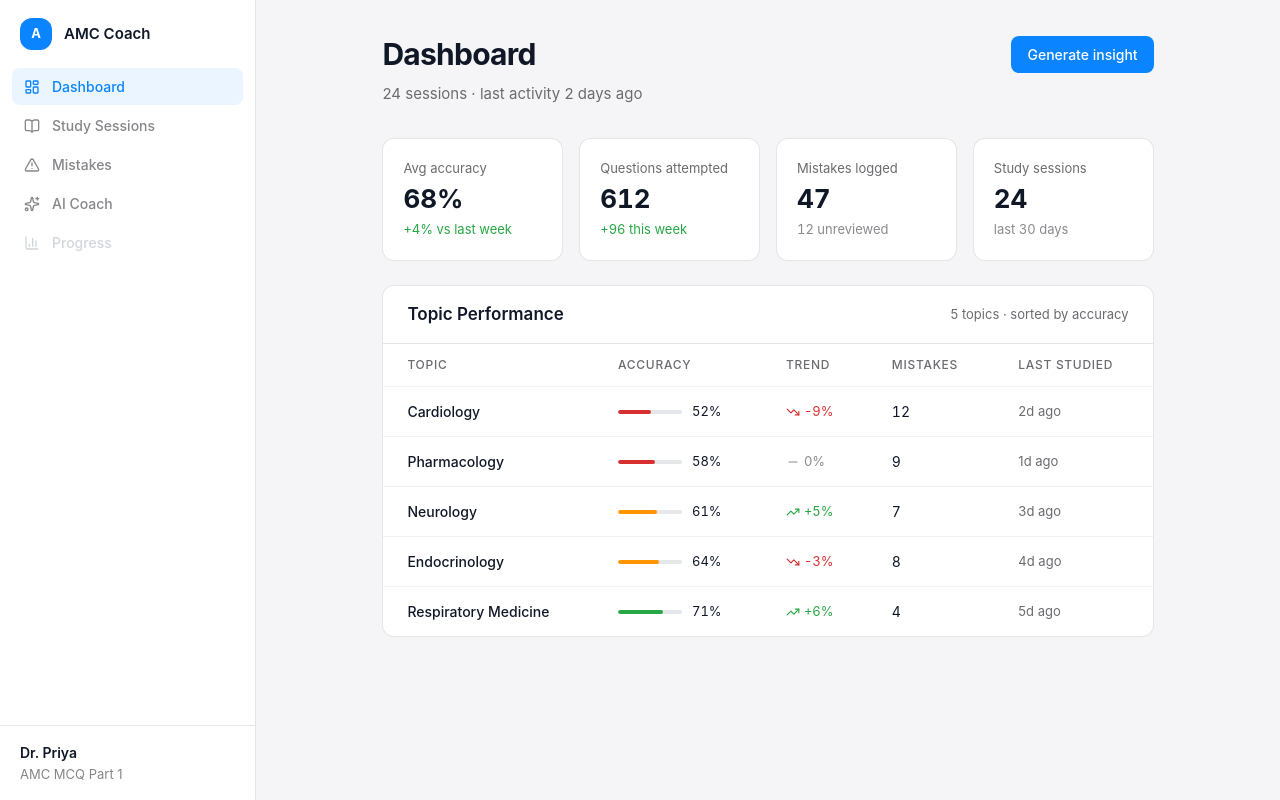
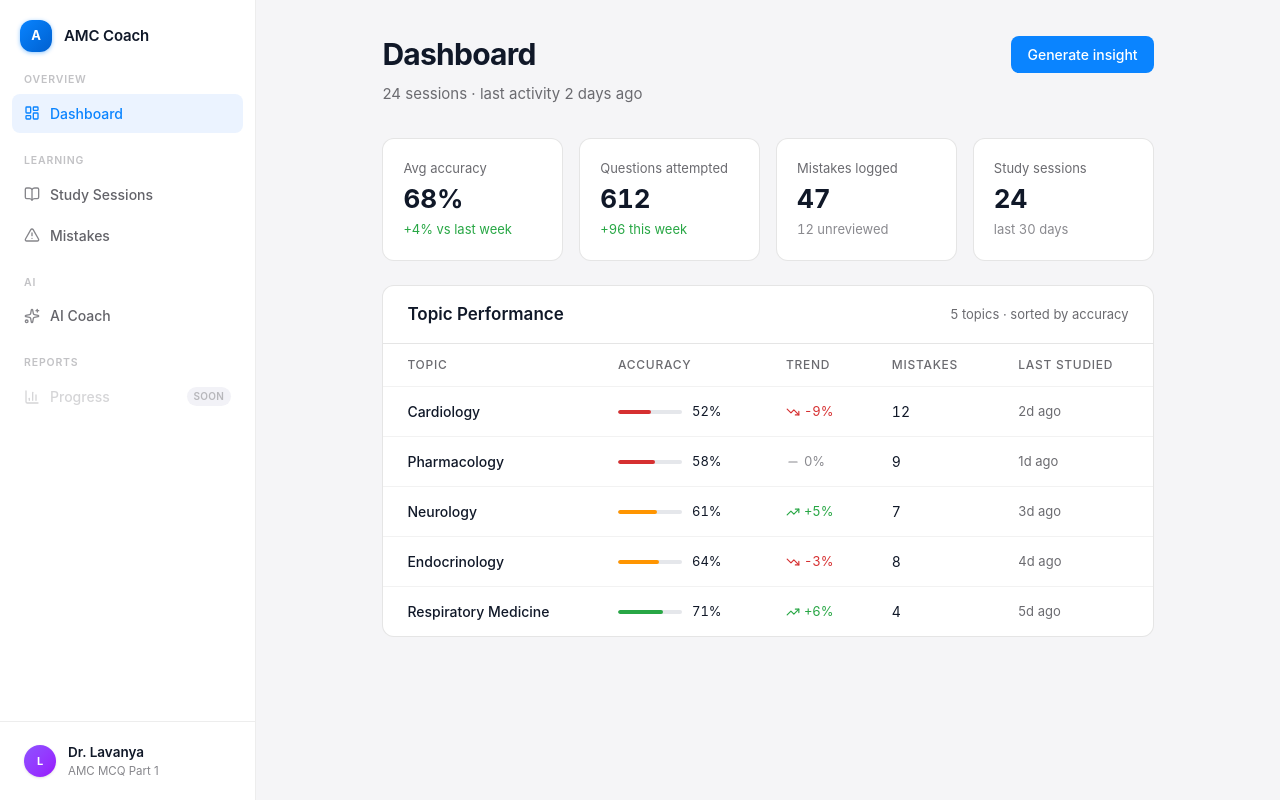
Before and after one commit to BuildWithSai/amc-ai-coach, a React (Vite) app: page / in a window 1280 px wide. Built offline with nearby package versions, Linux system fonts and the light colour scheme.

Commit message:
refine sidebar with section labels and improved spacing

```diff
--- a/src/components/AppShell.tsx
+++ b/src/components/AppShell.tsx
@@ -8,11 +8,22 @@ import {
 } from "lucide-react";
 import type { ReactNode } from "react";
 
-const NAV = [
-  { to: "/", icon: LayoutDashboard, label: "Dashboard" },
+const NAV_GROUPS = [
+  {
+    section: "Overview",
+    items: [{ to: "/", icon: LayoutDashboard, label: "Dashboard" }],
+  },
+  {
+    section: "Learning",
+    items: [
       { to: "/study-sessions", icon: BookOpen, label: "Study Sessions" },
       { to: "/mistakes", icon: AlertTriangle, label: "Mistakes" },
-  { to: "/ai-coach", icon: Sparkles, label: "AI Coach" },
+    ],
+  },
+  {
+    section: "AI",
+    items: [{ to: "/ai-coach", icon: Sparkles, label: "AI Coach" }],
+  },
 ];
 
 export function AppShell({ children }: { children: ReactNode }) {
@@ -20,48 +31,88 @@ export function AppShell({ children }: { children: ReactNode }) {
 
   return (
     <div className="fixed inset-0 flex overflow-hidden bg-[#F5F5F7]">
-      <aside className="flex h-full w-64 shrink-0 flex-col border-r border-black/10 bg-white">
+      <aside className="flex h-full w-64 shrink-0 flex-col border-r border-black/[0.07] bg-white">
 
-        <div className="flex items-center gap-3 px-5 py-[18px]">
-          <div className="flex h-8 w-8 shrink-0 items-center justify-center rounded-xl bg-[#0A84FF] text-[13px] font-bold text-white">
+        {/* Brand */}
+        <div className="flex items-center gap-3 px-5 py-5">
+          <div className="flex h-8 w-8 shrink-0 items-center justify-center rounded-xl bg-gradient-to-br from-[#0A84FF] to-[#0060D0] text-[13px] font-bold text-white shadow-[0_1px_4px_rgba(10,132,255,0.45)]">
             A
           </div>
-          <span className="text-[15px] font-semibold text-gray-900">AMC Coach</span>
+          <span className="text-[15px] font-semibold tracking-[-0.01em] text-gray-900">
+            AMC Coach
+          </span>
         </div>
 
-        <nav className="flex-1 space-y-0.5 px-3">
-          {NAV.map(({ to, icon: Icon, label }) => {
+        {/* Navigation */}
+        <nav className="flex-1 overflow-y-auto px-3 pb-2">
+          {NAV_GROUPS.map(({ section, items }, i) => (
+            <div key={section} className={i > 0 ? "mt-5" : ""}>
+              <p className="mb-1.5 px-3 text-[10.5px] font-semibold uppercase tracking-[0.08em] text-[#86868B]/50 select-none">
+                {section}
+              </p>
+              <div className="space-y-[2px]">
+                {items.map(({ to, icon: Icon, label }) => {
                   const active = pathname === to;
                   return (
                     <Link
                       key={to}
                       to={to}
-                className={`flex items-center gap-3 rounded-lg px-3 py-2 text-[14px] font-medium transition-all duration-150 ease-out ${
+                      className={`group flex items-center gap-2.5 rounded-[8px] px-3 py-[9px] text-[14px] font-medium transition-all duration-100 ${
                         active
-                    ? "bg-[#EBF5FF] text-[#0A84FF]"
-                    : "text-[#86868B] hover:bg-gray-100 hover:text-gray-900"
+                          ? "bg-[#EBF3FF] text-[#0A84FF]"
+                          : "text-[#3C3C43]/80 hover:bg-[#F2F2F7] hover:text-gray-900"
                       }`}
                     >
-                <Icon className="h-4 w-4 shrink-0" />
+                      <Icon
+                        className={`h-4 w-4 shrink-0 transition-colors duration-100 ${
+                          active
+                            ? "text-[#0A84FF]"
+                            : "text-[#86868B] group-hover:text-gray-700"
+                        }`}
+                      />
                       {label}
                     </Link>
                   );
                 })}
-          <span className="flex cursor-not-allowed select-none items-center gap-3 px-3 py-2 text-[14px] font-medium text-gray-300">
+              </div>
+            </div>
+          ))}
+
+          {/* Reports — coming soon */}
+          <div className="mt-5">
+            <p className="mb-1.5 px-3 text-[10.5px] font-semibold uppercase tracking-[0.08em] text-[#86868B]/50 select-none">
+              Reports
+            </p>
+            <span className="flex cursor-not-allowed select-none items-center gap-2.5 rounded-[8px] px-3 py-[9px] text-[14px] font-medium text-[#86868B]/35">
               <BarChart3 className="h-4 w-4 shrink-0" />
-            Progress
+              <span>Progress</span>
+              <span className="ml-auto rounded-full bg-[#F2F2F7] px-[7px] py-[2px] text-[10px] font-semibold uppercase tracking-wide text-[#86868B]/55">
+                Soon
               </span>
+            </span>
+          </div>
         </nav>
 
-        <div className="border-t border-black/10 px-5 py-4">
-          <p className="text-[14px] font-semibold text-gray-900">Dr. Priya</p>
-          <p className="mt-0.5 text-[13px] text-[#86868B]">AMC MCQ Part 1</p>
+        {/* Profile */}
+        <div className="border-t border-black/[0.07] p-3">
+          <div className="flex items-center gap-3 rounded-[8px] px-3 py-2.5">
+            <div className="flex h-8 w-8 shrink-0 items-center justify-center rounded-full bg-gradient-to-br from-violet-500 to-purple-600 text-[11px] font-bold text-white shadow-sm">
+              L
             </div>
+            <div className="min-w-0 flex-1">
+              <p className="truncate text-[13.5px] font-semibold leading-tight text-gray-900">
+                Dr. Lavanya
+              </p>
+              <p className="mt-[3px] truncate text-[11.5px] leading-tight text-[#86868B]">
+                AMC MCQ Part 1
+              </p>
+            </div>
+          </div>
+        </div>
+
       </aside>
 
-      <main className="flex-1 overflow-y-auto">
-        {children}
-      </main>
+      <main className="flex-1 overflow-y-auto">{children}</main>
     </div>
   );
 }
```
Lines whose indentation alone changed are shown as unchanged.
